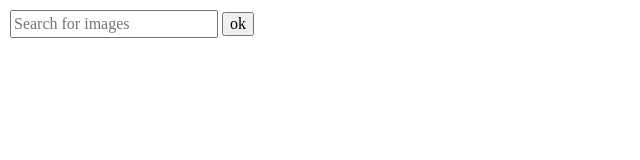
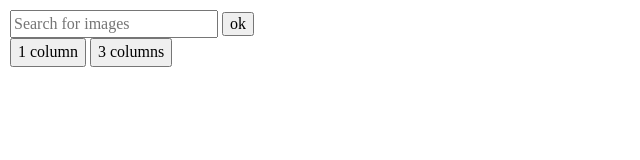
Before and after one commit to EvandroLG/challenge, a website with bundled scripts: page app/index.html in a window 1280 px wide. Shown: the whole page, without its empty margins (0-640 px from the left). Built offline with nearby package versions, Linux system fonts and the light colour scheme.

Commit message:
add buttons that allows user to toggle between 1-column and 3-column

```diff
--- a/app/index.html
+++ b/app/index.html
@@ -19,6 +19,9 @@
             <input type="submit" value="ok">
         </form>
 
+        <button id="js-button-list">1 column</button>
+        <button id="js-button-column">3 columns</button>
+
         <ul id="js-list"
              class="list"
         >
```
